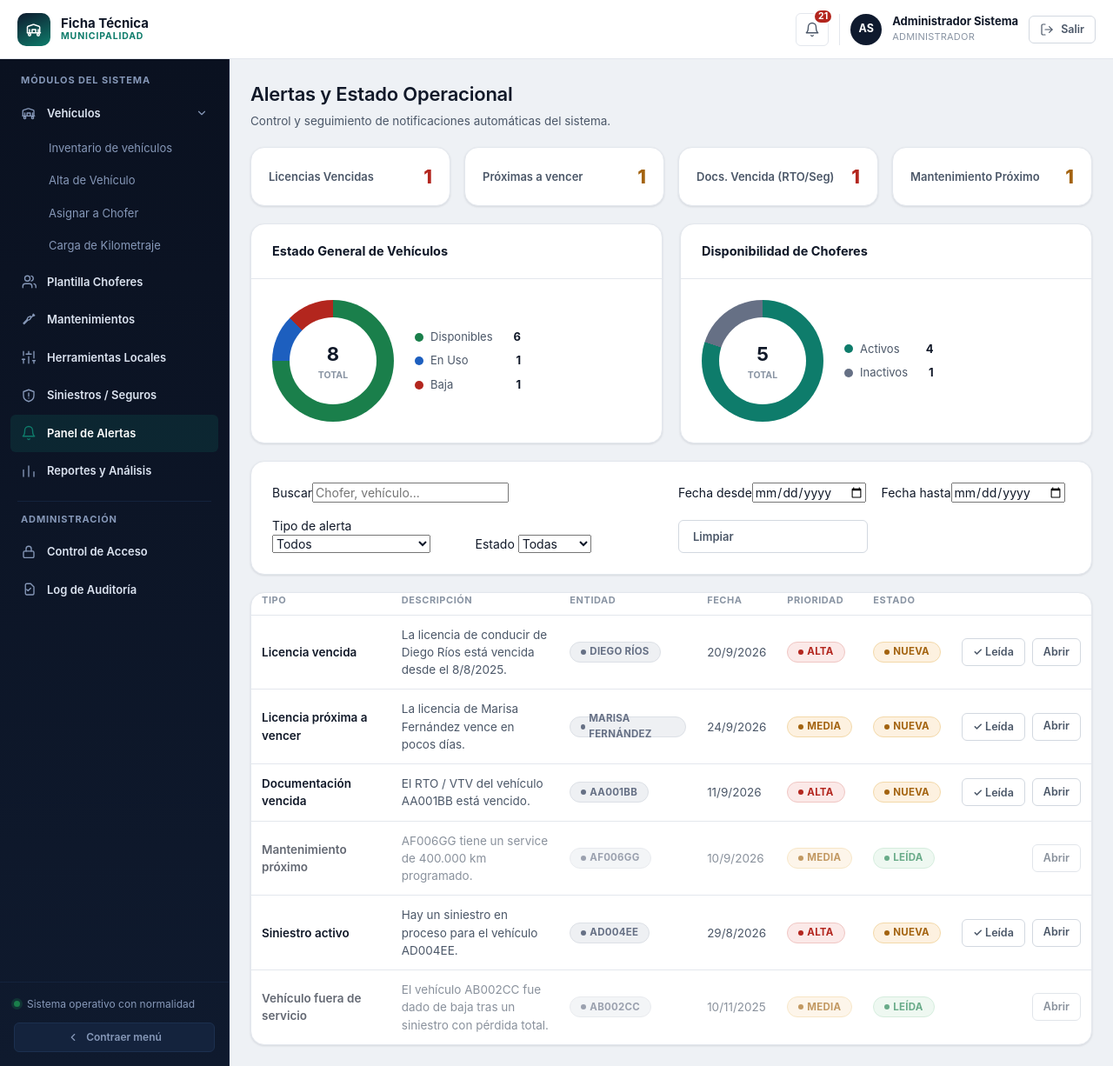
After one commit to ExequielJuarez/RNFTS, a Node server app: page /alertas in a window 1280 px wide. The commit adds this page. Shown: the whole page at 87% size. Run offline with Node 20, Linux system fonts and the light colour scheme; some libraries are stand-ins or nearby versions.

Commit message:
Port Panel de Alertas from rhficha2 into the design system
Rebuilds listadoAlertas and DetalleAlerta as listado/detalle under
/alertas: stat cards that filter the table live, client-side search
and date/type/state filters, and a mark-as-read action. The vehicle
and chofer distribution charts are pure CSS conic-gradient donuts
instead of Chart.js — the sandboxed dev network blocks external CDNs
entirely, and a municipal intranet may too, so the dashboard now has
zero runtime dependency on outside hosts.

```diff
--- a/public/css/components.css
+++ b/public/css/components.css
@@ -390,6 +390,117 @@
   }
 }
 
+/* ---------- Tarjetas de resumen (stat cards) ---------- */
+.stat-grid {
+  display: grid;
+  grid-template-columns: repeat(auto-fit, minmax(200px, 1fr));
+  gap: var(--space-4);
+}
+.stat-card {
+  display: flex;
+  align-items: center;
+  justify-content: space-between;
+  gap: var(--space-3);
+  padding: var(--space-5);
+  background: var(--bg-surface);
+  border: 1px solid var(--border-subtle);
+  border-radius: var(--radius-lg);
+  box-shadow: var(--shadow-sm);
+  cursor: pointer;
+  transition: border-color 0.15s ease, transform 0.15s ease;
+  text-align: left;
+}
+.stat-card:hover {
+  border-color: var(--accent);
+  transform: translateY(-2px);
+}
+.stat-card.is-active {
+  border-color: var(--accent);
+  box-shadow: 0 0 0 3px var(--accent-soft);
+}
+.stat-card-label {
+  font-size: 13px;
+  font-weight: 600;
+  color: var(--text-secondary);
+}
+.stat-card-value {
+  font-size: 22px;
+  font-weight: 800;
+  color: var(--text-primary);
+}
+
+/* ---------- Tarjetas de gráfico ---------- */
+.chart-grid {
+  display: grid;
+  grid-template-columns: repeat(auto-fit, minmax(300px, 1fr));
+  gap: var(--space-5);
+}
+
+/* Donut en CSS puro (sin dependencias externas) */
+.donut-row {
+  display: flex;
+  align-items: center;
+  gap: var(--space-6);
+  flex-wrap: wrap;
+}
+.donut {
+  position: relative;
+  width: 140px;
+  height: 140px;
+  border-radius: 50%;
+  flex-shrink: 0;
+}
+.donut::after {
+  content: "";
+  position: absolute;
+  inset: 20px;
+  border-radius: 50%;
+  background: var(--bg-surface);
+}
+.donut-total {
+  position: absolute;
+  inset: 0;
+  display: flex;
+  align-items: center;
+  justify-content: center;
+  flex-direction: column;
+  z-index: 1;
+}
+.donut-total strong {
+  font-size: 22px;
+  color: var(--text-primary);
+}
+.donut-total span {
+  font-size: 10.5px;
+  color: var(--text-muted);
+  text-transform: uppercase;
+  font-weight: 700;
+}
+.donut-legend {
+  display: flex;
+  flex-direction: column;
+  gap: var(--space-2);
+}
+.donut-legend-item {
+  display: flex;
+  align-items: center;
+  gap: var(--space-2);
+  font-size: 13px;
+  color: var(--text-secondary);
+}
+.donut-legend-dot {
+  width: 10px;
+  height: 10px;
+  border-radius: 50%;
+  flex-shrink: 0;
+}
+.donut-legend-value {
+  font-weight: 700;
+  color: var(--text-primary);
+  margin-left: auto;
+  padding-left: var(--space-4);
+}
+
 /* ---------- Estado vacío ---------- */
 .empty-state {
   display: flex;
--- a/src/routes/index.Routes.js
+++ b/src/routes/index.Routes.js
@@ -6,6 +6,7 @@ const choferMockService = require("../services/choferMockService");
 const mantenimientoMockService = require("../services/mantenimientoMockService");
 const herramientaMockService = require("../services/herramientaMockService");
 const siniestroMockService = require("../services/siniestroMockService");
+const alertaMockService = require("../services/alertaMockService");
 
 const usuarioSesion = {
   nombre: "Administrador Sistema",
@@ -297,4 +298,44 @@ router.get("/siniestros/:id", (req, res, next) => {
   res.render("siniestros/detalle", { siniestro });
 });
 
+// ===================== ALERTAS =====================
+
+router.get("/alertas", (req, res) => {
+  const alertas = alertaMockService.listar();
+  const vehiculos = vehiculoMockService.listar();
+  const choferes = choferMockService.listar();
+
+  const resumen = {
+    licVencidas: alertas.filter((a) => a.tipo === "licencia_vencida").length,
+    licProximas: alertas.filter((a) => a.tipo === "licencia_proxima").length,
+    docsVencidas: alertas.filter((a) => a.tipo === "documentacion_vencida").length,
+    mantProximos: alertas.filter((a) => a.tipo === "mantenimiento_proximo").length,
+  };
+
+  const estadisticas = {
+    vehiculos: {
+      disponible: vehiculos.filter((v) => v.estado === "DISPONIBLE").length,
+      uso: vehiculos.filter((v) => v.estado === "EN_USO").length,
+      baja: vehiculos.filter((v) => v.estado === "BAJA").length,
+    },
+    choferes: {
+      activo: choferes.filter((c) => c.estado === "Activo").length,
+      inactivo: choferes.filter((c) => c.estado !== "Activo").length,
+    },
+  };
+
+  res.render("alertas/listado", { alertas, resumen, estadisticas });
+});
+
+router.post("/alertas/:id/leer", (req, res) => {
+  const alerta = alertaMockService.marcarLeida(req.params.id);
+  res.json({ ok: Boolean(alerta) });
+});
+
+router.get("/alertas/:id", (req, res, next) => {
+  const alerta = alertaMockService.obtenerPorId(req.params.id);
+  if (!alerta) return next();
+  res.render("alertas/detalle", { alerta, ruta: alertaMockService.rutaEntidad(alerta) });
+});
+
 module.exports = router;
--- /dev/null
+++ b/src/views/alertas/listado.ejs
@@ -0,0 +1,201 @@
+<%- include('../partials/head', { titulo: 'Panel de Alertas' }) %>
+
+<div class="app-shell" id="appShell">
+  <%- include('../partials/topbar', { usuario: usuario, notificaciones: notificaciones }) %>
+  <%- include('../partials/sidebar', { activeModulo: 'alertas' }) %>
+
+  <main class="app-main" style="overflow-y:auto">
+    <div class="page-wrap">
+
+      <div class="page-header-row">
+        <div>
+          <h1>Alertas y Estado Operacional</h1>
+          <p>Control y seguimiento de notificaciones automáticas del sistema.</p>
+        </div>
+      </div>
+
+      <div class="stat-grid">
+        <button class="stat-card" data-filtro-tipo="licencia_vencida">
+          <span class="stat-card-label">Licencias Vencidas</span>
+          <span class="stat-card-value" style="color:var(--danger)"><%= resumen.licVencidas %></span>
+        </button>
+        <button class="stat-card" data-filtro-tipo="licencia_proxima">
+          <span class="stat-card-label">Próximas a vencer</span>
+          <span class="stat-card-value" style="color:var(--warning)"><%= resumen.licProximas %></span>
+        </button>
+        <button class="stat-card" data-filtro-tipo="documentacion_vencida">
+          <span class="stat-card-label">Docs. Vencida (RTO/Seg)</span>
+          <span class="stat-card-value" style="color:var(--danger)"><%= resumen.docsVencidas %></span>
+        </button>
+        <button class="stat-card" data-filtro-tipo="mantenimiento_proximo">
+          <span class="stat-card-label">Mantenimiento Próximo</span>
+          <span class="stat-card-value" style="color:var(--warning)"><%= resumen.mantProximos %></span>
+        </button>
+      </div>
+
+      <%
+        const vehTotal = estadisticas.vehiculos.disponible + estadisticas.vehiculos.uso + estadisticas.vehiculos.baja;
+        const chofTotal = estadisticas.choferes.activo + estadisticas.choferes.inactivo;
+      %>
+      <div class="chart-grid">
+        <div class="card">
+          <div class="card-header"><span class="card-title">Estado General de Vehículos</span></div>
+          <div class="card-body donut-row">
+            <div class="donut" id="donutVehiculos" data-values="<%= estadisticas.vehiculos.disponible %>,<%= estadisticas.vehiculos.uso %>,<%= estadisticas.vehiculos.baja %>" data-colors="var(--success),var(--info),var(--danger)">
+              <div class="donut-total"><strong><%= vehTotal %></strong><span>Total</span></div>
+            </div>
+            <div class="donut-legend">
+              <div class="donut-legend-item"><span class="donut-legend-dot" style="background:var(--success)"></span>Disponibles<span class="donut-legend-value"><%= estadisticas.vehiculos.disponible %></span></div>
+              <div class="donut-legend-item"><span class="donut-legend-dot" style="background:var(--info)"></span>En Uso<span class="donut-legend-value"><%= estadisticas.vehiculos.uso %></span></div>
+              <div class="donut-legend-item"><span class="donut-legend-dot" style="background:var(--danger)"></span>Baja<span class="donut-legend-value"><%= estadisticas.vehiculos.baja %></span></div>
+            </div>
+          </div>
+        </div>
+        <div class="card">
+          <div class="card-header"><span class="card-title">Disponibilidad de Choferes</span></div>
+          <div class="card-body donut-row">
+            <div class="donut" id="donutChoferes" data-values="<%= estadisticas.choferes.activo %>,<%= estadisticas.choferes.inactivo %>" data-colors="var(--accent),var(--neutral)">
+              <div class="donut-total"><strong><%= chofTotal %></strong><span>Total</span></div>
+            </div>
+            <div class="donut-legend">
+              <div class="donut-legend-item"><span class="donut-legend-dot" style="background:var(--accent)"></span>Activos<span class="donut-legend-value"><%= estadisticas.choferes.activo %></span></div>
+              <div class="donut-legend-item"><span class="donut-legend-dot" style="background:var(--neutral)"></span>Inactivos<span class="donut-legend-value"><%= estadisticas.choferes.inactivo %></span></div>
+            </div>
+          </div>
+        </div>
+      </div>
+
+      <div class="card">
+        <div class="card-body filter-bar" style="align-items:flex-end">
+          <div class="form-group" style="grid-column:span 2"><label>Buscar</label><input type="search" id="filtro-buscar" placeholder="Chofer, vehículo..."></div>
+          <div class="form-group"><label>Fecha desde</label><input type="date" id="filtro-desde"></div>
+          <div class="form-group"><label>Fecha hasta</label><input type="date" id="filtro-hasta"></div>
+          <div class="form-group">
+            <label>Tipo de alerta</label>
+            <select id="filtro-tipo">
+              <option value="">Todos</option>
+              <option value="licencia_vencida">Licencia vencida</option>
+              <option value="licencia_proxima">Licencia próxima</option>
+              <option value="documentacion_vencida">Documentación vencida</option>
+              <option value="mantenimiento_proximo">Mantenimiento próximo</option>
+              <option value="siniestro_activo">Siniestro activo</option>
+              <option value="vehiculo_fuera_servicio">Fuera de servicio</option>
+            </select>
+          </div>
+          <div class="form-group">
+            <label>Estado</label>
+            <select id="filtro-estado">
+              <option value="">Todas</option>
+              <option value="no_leida">No leídas</option>
+              <option value="leida">Leídas</option>
+            </select>
+          </div>
+          <button type="button" id="btn-limpiar" class="btn btn-outline">Limpiar</button>
+        </div>
+      </div>
+
+      <div class="card">
+        <div class="table-scroll">
+          <table class="table" style="min-width:820px">
+            <thead><tr><th>Tipo</th><th>Descripción</th><th>Entidad</th><th>Fecha</th><th>Prioridad</th><th>Estado</th><th></th></tr></thead>
+            <tbody id="alertas-tbody">
+              <% alertas.forEach(function (a) { %>
+                <tr class="alerta-row"
+                  data-tipo="<%= a.tipo %>"
+                  data-estado="<%= a.leida ? 'leida' : 'no_leida' %>"
+                  data-fecha="<%= a.fecha.slice(0, 10) %>"
+                  data-buscar="<%= (a.mensaje + ' ' + a.entidadNombre).toLowerCase() %>"
+                  style="<%= a.leida ? 'opacity:.65' : '' %>">
+                  <td class="is-primary"><%= a.label %></td>
+                  <td style="max-width:280px"><%= a.mensaje %></td>
+                  <td><span class="badge badge-neutral"><%= a.entidadNombre %></span></td>
+                  <td><%= new Date(a.fecha).toLocaleDateString('es-AR') %></td>
+                  <td><span class="badge badge-<%= a.prioridad === 'alta' ? 'danger' : (a.prioridad === 'media' ? 'warning' : 'info') %>"><%= a.prioridad %></span></td>
+                  <td><span class="badge badge-<%= a.leida ? 'success' : 'warning' %>"><%= a.leida ? 'Leída' : 'Nueva' %></span></td>
+                  <td>
+                    <div style="display:flex; gap:var(--space-2); justify-content:flex-end">
+                      <% if (!a.leida) { %><button class="btn btn-sm btn-outline btn-marcar-leida" data-id="<%= a.id %>">✓ Leída</button><% } %>
+                      <a href="/alertas/<%= a.id %>" class="btn btn-sm btn-outline">Abrir</a>
+                    </div>
+                  </td>
+                </tr>
+              <% }) %>
+            </tbody>
+          </table>
+          <p class="table-empty" id="sin-resultados" style="display:none">No hay alertas que coincidan con los filtros aplicados.</p>
+        </div>
+      </div>
+    </div>
+  </main>
+</div>
+
+<%- include('../partials/scripts') %>
+<script>
+  // Donut en CSS puro (conic-gradient) — sin dependencias externas
+  document.querySelectorAll('.donut').forEach(function (donut) {
+    var values = donut.dataset.values.split(',').map(Number);
+    var colors = donut.dataset.colors.split(',');
+    var total = values.reduce(function (a, b) { return a + b; }, 0) || 1;
+    var acc = 0;
+    var stops = values.map(function (v, i) {
+      var start = (acc / total) * 360;
+      acc += v;
+      var end = (acc / total) * 360;
+      return colors[i] + ' ' + start + 'deg ' + end + 'deg';
+    });
+    donut.style.background = values.some(Boolean)
+      ? 'conic-gradient(' + stops.join(', ') + ')'
+      : 'var(--border-subtle)';
+  });
+
+  document.getElementById('alertas-tbody').addEventListener('click', function (e) {
+    var btn = e.target.closest('.btn-marcar-leida');
+    if (!btn) return;
+    fetch('/alertas/' + btn.dataset.id + '/leer', { method: 'POST' }).then(function () {
+      var fila = btn.closest('tr');
+      fila.style.opacity = '.65';
+      fila.dataset.estado = 'leida';
+      btn.remove();
+    });
+  });
+
+  var filas = Array.from(document.querySelectorAll('.alerta-row'));
+  var filtroBuscar = document.getElementById('filtro-buscar');
+  var filtroDesde = document.getElementById('filtro-desde');
+  var filtroHasta = document.getElementById('filtro-hasta');
+  var filtroTipo = document.getElementById('filtro-tipo');
+  var filtroEstado = document.getElementById('filtro-estado');
+  var sinResultados = document.getElementById('sin-resultados');
+
+  function aplicarFiltros() {
+    var buscar = filtroBuscar.value.toLowerCase().trim();
+    var visibles = 0;
+    filas.forEach(function (fila) {
+      var ok = true;
+      if (buscar && !fila.dataset.buscar.includes(buscar)) ok = false;
+      if (filtroTipo.value && fila.dataset.tipo !== filtroTipo.value) ok = false;
+      if (filtroEstado.value && fila.dataset.estado !== filtroEstado.value) ok = false;
+      if (filtroDesde.value && fila.dataset.fecha < filtroDesde.value) ok = false;
+      if (filtroHasta.value && fila.dataset.fecha > filtroHasta.value) ok = false;
+      fila.style.display = ok ? '' : 'none';
+      if (ok) visibles++;
+    });
+    sinResultados.style.display = visibles === 0 ? '' : 'none';
+    document.querySelectorAll('[data-filtro-tipo]').forEach(function (card) {
+      card.classList.toggle('is-active', card.dataset.filtroTipo === filtroTipo.value && filtroTipo.value !== '');
+    });
+  }
+  [filtroBuscar, filtroDesde, filtroHasta, filtroTipo, filtroEstado].forEach(function (el) { el.addEventListener('input', aplicarFiltros); });
+
+  document.getElementById('btn-limpiar').addEventListener('click', function () {
+    filtroBuscar.value = ''; filtroDesde.value = ''; filtroHasta.value = ''; filtroTipo.value = ''; filtroEstado.value = '';
+    aplicarFiltros();
+  });
+
+  document.querySelectorAll('[data-filtro-tipo]').forEach(function (card) {
+    card.addEventListener('click', function () {
+      filtroTipo.value = card.dataset.filtroTipo;
+      aplicarFiltros();
+    });
+  });
+</script>
```
Also changed, not shown: src/services/alertaMockService.js (added, +112 -0 lines), src/views/alertas/detalle.ejs (added, +69 -0 lines).
